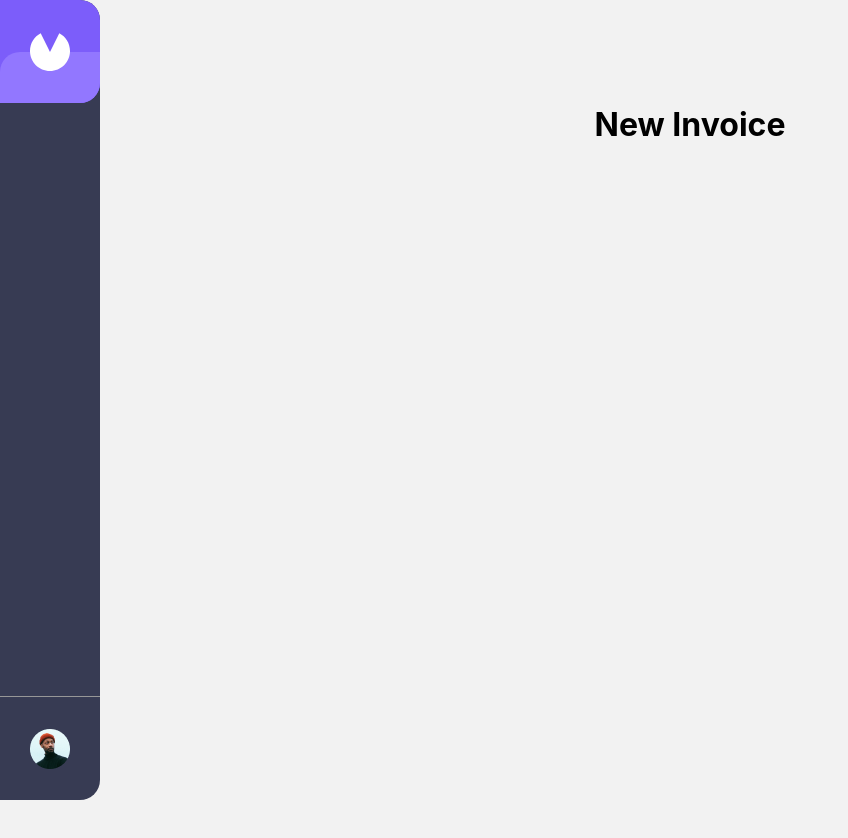
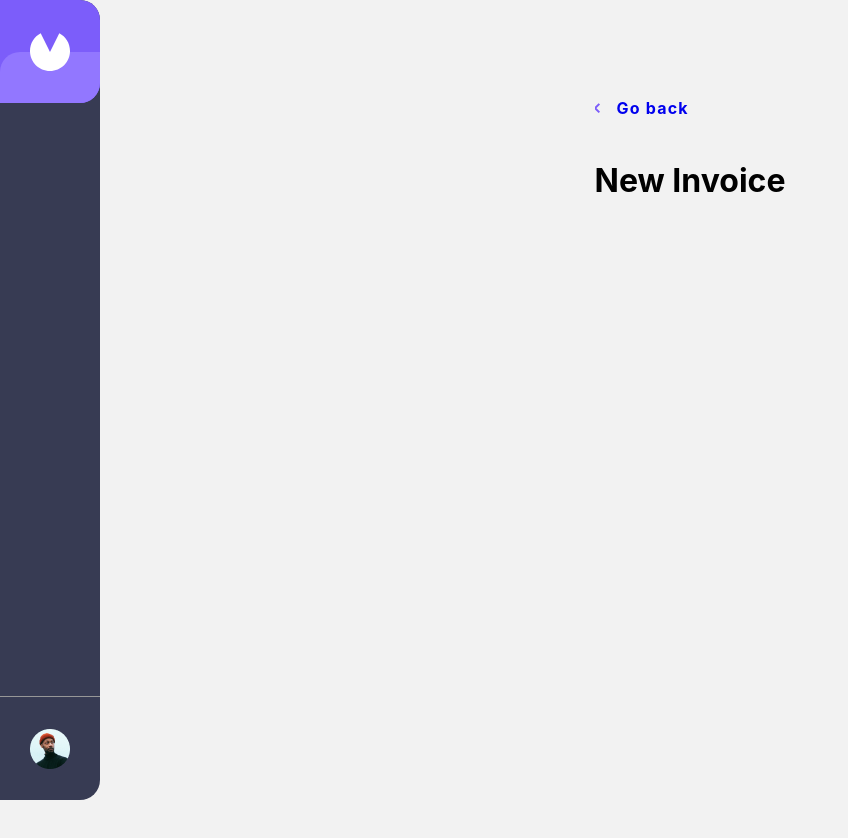
Before and after one commit to LucasCraveiro/Invoice-App, a React (Vite) app in the folder invoice-FE/: page /addInvoice in a window 1280 px wide. Shown: the top 838 px of the page, without its empty margins (0-848 px from the left). Built offline with nearby package versions, Linux system fonts and the light colour scheme.

Commit message:
Add GoBack Component

```diff
--- a/invoice-FE/src/components/ControllerInvoice.module.css
+++ b/invoice-FE/src/components/ControllerInvoice.module.css
@@ -1,4 +1,4 @@
-.arrow_link {
+/* .arrow_link {
   display: flex;
   gap: 1rem;
   align-items: center;
@@ -14,7 +14,7 @@
 
 .arrow_link:is(:active, :visited, :focus, :focus-visible) .back {
   color: black;
-}
+} */
 
 .controler {
   display: flex;
--- a/invoice-FE/src/components/ControllerInvoice.tsx
+++ b/invoice-FE/src/components/ControllerInvoice.tsx
@@ -1,17 +1,12 @@
-import { Link } from "react-router-dom";
-import ArrowBack from "../assets/arrowBack.svg";
 import classes from "./ControllerInvoice.module.css";
 import { ControllerProps } from "../types";
+
+import GoBack from "./base/GoBack";
 
 const ControllerInvoice: React.FC<ControllerProps> = ({ status }) => {
   return (
     <>
-      <div className={classes.go_back}>
-        <Link to={"/"} className={classes.arrow_link}>
-          <img src={ArrowBack} alt="logo" className={classes.arrow} />
-          <p className={classes.back}>Go back</p>
-        </Link>
-      </div>
+      <GoBack />
       <div className={classes.controler}>
         <p className={classes.status}>Status</p>
         <div
--- /dev/null
+++ b/invoice-FE/src/components/base/GoBack.module.css
@@ -0,0 +1,17 @@
+.arrow_link {
+  display: flex;
+  gap: 1rem;
+  align-items: center;
+  justify-content: flex-start;
+  width: 100%;
+  text-decoration: none;
+}
+
+.arrow_link .back {
+  font-weight: 700;
+  letter-spacing: 1.2px;
+}
+
+.arrow_link:is(:active, :visited, :focus, :focus-visible) .back {
+  color: black;
+}
--- /dev/null
+++ b/invoice-FE/src/components/base/GoBack.tsx
@@ -0,0 +1,16 @@
+import { Link } from "react-router-dom";
+import ArrowBack from "../../assets/arrowBack.svg";
+import classes from "./GoBack.module.css";
+
+const GoBack = () => {
+  return (
+    <div className={classes.go_back}>
+      <Link to={"/"} className={classes.arrow_link}>
+        <img src={ArrowBack} alt="logo" className={classes.arrow} />
+        <p className={classes.back}>Go back</p>
+      </Link>
+    </div>
+  );
+};
+
+export default GoBack;
--- a/invoice-FE/src/pages/AddInvoice.tsx
+++ b/invoice-FE/src/pages/AddInvoice.tsx
@@ -1,10 +1,13 @@
 import MainWrapper from "../components/MainWrapper";
 import InvoiceWrapper from "../components/InvoiceWrapper";
+import GoBack from "../components/base/GoBack";
 
 const AddInvoice = () => {
   return (
     <MainWrapper>
       <InvoiceWrapper>
+        <GoBack />
+
         <h1>New Invoice</h1>
       </InvoiceWrapper>
     </MainWrapper>
```
